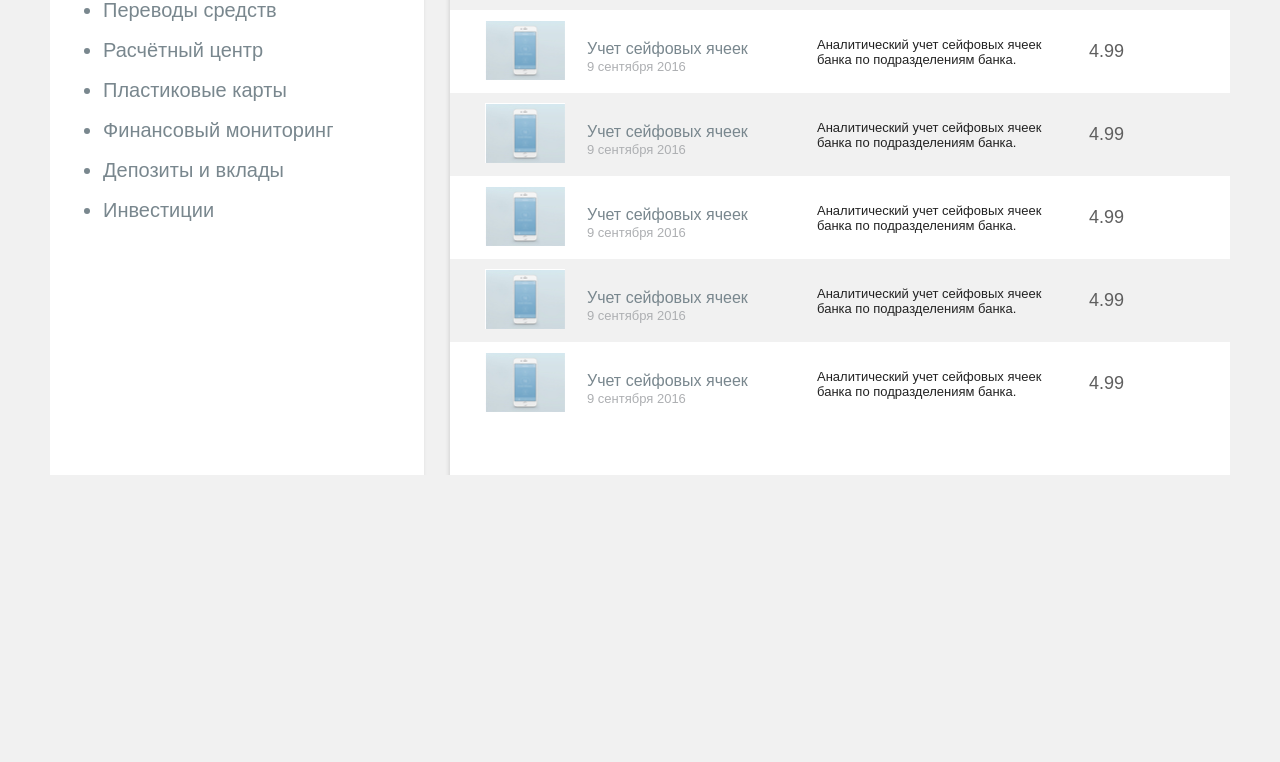
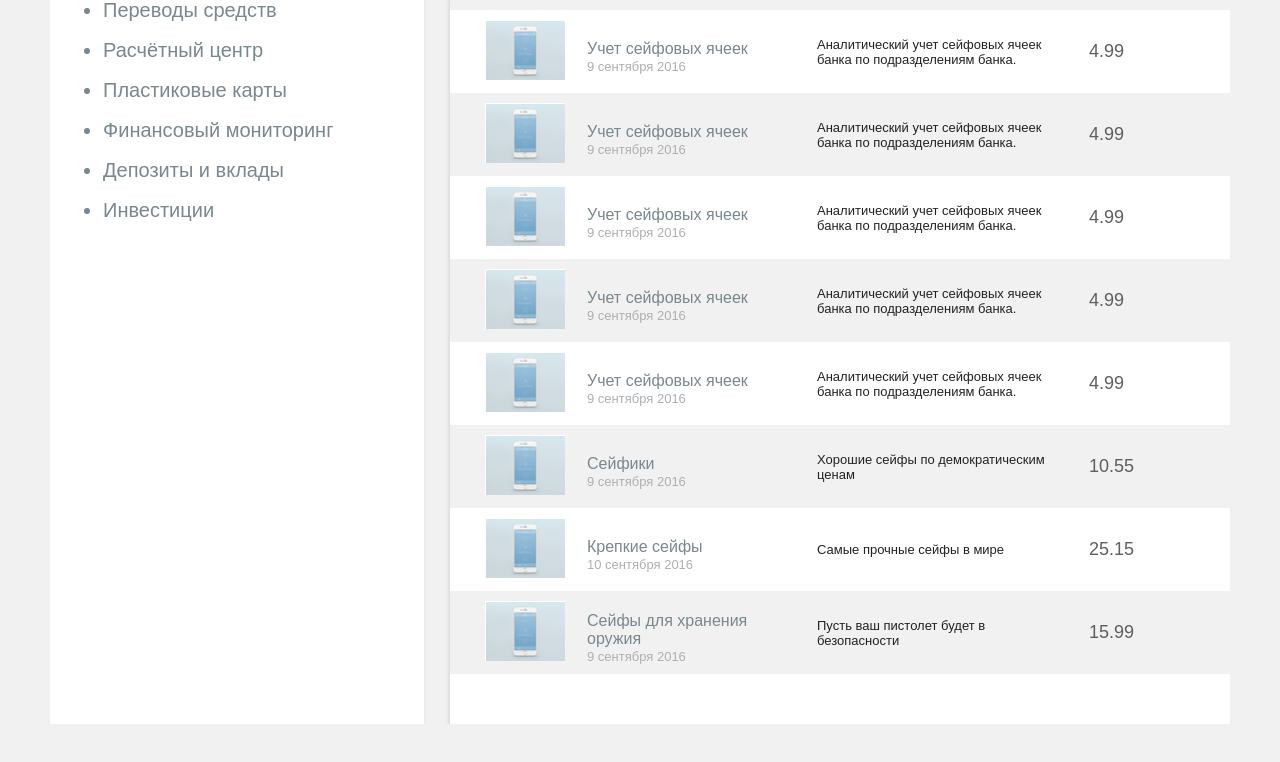
Before and after one commit to TatianaDementeva/Shop-Focus-Start, a website: page app/index.html in a window 1280 px wide. Shown: the part 612-1374 px from the top of the page. Before the commit the page ends 1137 px from the top, so only its background shows below. Drawn offline with Linux system fonts and the light colour scheme; a web font is replaced by a local one.

Commit message:
Added new script: changeApp.js

```diff
--- a/app/css/style-categories.css
+++ b/app/css/style-categories.css
@@ -10,7 +10,7 @@ body {
 	background: #f1f1f1;
 }
 .o-header-wrapper {
-	background-color: #ffffff;.
+	background-color: #ffffff;
 /*	box-shadow: 0 1px 3px 0 rgba(0, 0, 0, 0.08);/* надо сделать тень на всю ширину блока*/
 }
 .o-header {
--- a/app/index.html
+++ b/app/index.html
@@ -5,6 +5,7 @@
     <meta charset="UTF-8">
 	<link rel="stylesheet" type="text/css" href="css/ui-kit.css">
 	<link rel="stylesheet" type="text/css" href="css/style-categories.css">
+
 </head>
 <body>
 <div class="o-header-wrapper">
@@ -53,7 +54,7 @@
 				</tr>
 			</thead>
 			<tr>
-				<td class="c-info-table__photo"><img src="assets/icons/shot-2.jpg" width="80px" height="60px"></td>
+				<td class="c-info-table__photo"><img src="assets/icons/shot-2.jpg" width="80" height="60"></td>
 				<td class="c-info-table__title">
 					<a class="c-info-table__title_link">Учет сейфовых ячеек</a><br>
 					<time datetime="2016-09-09" class="c-info-table__title_date" >9 сентября 2016</time>
@@ -62,7 +63,7 @@
 				<td class="c-info-table__cost">4.99</td>
 			</tr>
 			<tr>
-				<td class="c-info-table__photo"><img src="assets/icons/shot-2.jpg" width="80px" height="60px"></td>
+				<td class="c-info-table__photo"><img src="assets/icons/shot-2.jpg" width="80" height="60"></td>
 				<td class="c-info-table__title">
 					<a class="c-info-table__title_link">Учет сейфовых ячеек</a><br>
 					<time datetime="2016-09-09" class="c-info-table__title_date" >9 сентября 2016</time>
@@ -71,7 +72,7 @@
 				<td class="c-info-table__cost">4.99</td>
 			</tr>
 			<tr>
-				<td class="c-info-table__photo"><img src="assets/icons/shot-2.jpg" width="80px" height="60px"></td>
+				<td class="c-info-table__photo"><img src="assets/icons/shot-2.jpg" width="80" height="60"></td>
 				<td class="c-info-table__title">
 					<a class="c-info-table__title_link">Учет сейфовых ячеек</a><br>
 					<time datetime="2016-09-09" class="c-info-table__title_date" >9 сентября 2016</time>
@@ -80,7 +81,7 @@
 				<td class="c-info-table__cost">4.99</td>
 			</tr>
 			<tr>
-				<td class="c-info-table__photo"><img src="assets/icons/shot-2.jpg" width="80px" height="60px"></td>
+				<td class="c-info-table__photo"><img src="assets/icons/shot-2.jpg" width="80" height="60"></td>
 				<td class="c-info-table__title">
 					<a class="c-info-table__title_link">Учет сейфовых ячеек</a><br>
 					<time datetime="2016-09-09" class="c-info-table__title_date" >9 сентября 2016</time>
@@ -89,7 +90,7 @@
 				<td class="c-info-table__cost">4.99</td>
 			</tr>
 			<tr>
-				<td class="c-info-table__photo"><img src="assets/icons/shot-2.jpg" width="80px" height="60px"></td>
+				<td class="c-info-table__photo"><img src="assets/icons/shot-2.jpg" width="80" height="60"></td>
 				<td class="c-info-table__title">
 					<a class="c-info-table__title_link">Учет сейфовых ячеек</a><br>
 					<time datetime="2016-09-09" class="c-info-table__title_date" >9 сентября 2016</time>
@@ -98,7 +99,7 @@
 				<td class="c-info-table__cost">4.99</td>
 			</tr>
 			<tr>
-				<td class="c-info-table__photo"><img src="assets/icons/shot-2.jpg" width="80px" height="60px"></td>
+				<td class="c-info-table__photo"><img src="assets/icons/shot-2.jpg" width="80" height="60"></td>
 				<td class="c-info-table__title">
 					<a class="c-info-table__title_link">Учет сейфовых ячеек</a><br>
 					<time datetime="2016-09-09" class="c-info-table__title_date" >9 сентября 2016</time>
@@ -107,7 +108,7 @@
 				<td class="c-info-table__cost">4.99</td>
 			</tr>
 			<tr>
-				<td class="c-info-table__photo"><img src="assets/icons/shot-2.jpg" width="80px" height="60px"></td>
+				<td class="c-info-table__photo"><img src="assets/icons/shot-2.jpg" width="80" height="60"></td>
 				<td class="c-info-table__title">
 					<a class="c-info-table__title_link">Учет сейфовых ячеек</a><br>
 					<time datetime="2016-09-09" class="c-info-table__title_date" >9 сентября 2016</time>
@@ -116,7 +117,7 @@
 				<td class="c-info-table__cost">4.99</td>
 			</tr>
 			<tr>
-				<td class="c-info-table__photo"><img src="assets/icons/shot-2.jpg" width="80px" height="60px"></td>
+				<td class="c-info-table__photo"><img src="assets/icons/shot-2.jpg" width="80" height="60"></td>
 				<td class="c-info-table__title">
 					<a class="c-info-table__title_link">Учет сейфовых ячеек</a><br>
 					<time datetime="2016-09-09" class="c-info-table__title_date" >9 сентября 2016</time>
@@ -125,7 +126,7 @@
 				<td class="c-info-table__cost">4.99</td>
 			</tr>
 			<tr>
-				<td class="c-info-table__photo"><img src="assets/icons/shot-2.jpg" width="80px" height="60px"></td>
+				<td class="c-info-table__photo"><img src="assets/icons/shot-2.jpg" width="80" height="60"></td>
 				<td class="c-info-table__title">
 					<a class="c-info-table__title_link">Учет сейфовых ячеек</a><br>
 					<time datetime="2016-09-09" class="c-info-table__title_date" >9 сентября 2016</time>
@@ -149,5 +150,6 @@
 		</g>
 	</symbol>
 </svg>
+<script src="js/changeApp.js"></script>
 </body>
 </html>
--- /dev/null
+++ b/app/js/changeApp.js
@@ -0,0 +1,116 @@
+var Apps = [
+    {
+        name: "Розовые сейфики",
+        date: "9 сентября 2016",
+        datetime: "2016-09-09",
+        description: "Самые мимишные сейфы в мире",
+        cost: "20.15",
+        src: "assets/icons/shot-2.jpg",
+    },
+    {
+        name: "Крепкие сейфы",
+        date: "10 сентября 2016",
+        datetime: "2016-09-10",
+        description: "Самые прочные сейфы в мире",
+        cost: "25.15",
+        src: "assets/icons/shot-2.jpg",
+    },
+    {
+        name: "Сейфы для дома",
+        date: "9 октября 2016",
+        datetime: "2016-10-09",
+        description: "Все лучшее для вашего дома",
+        cost: "2.15",
+        src: "assets/icons/shot-2.jpg",
+    },
+    {
+        name: "Сейфы для хранения оружия",
+        date: "9 сентября 2016",
+        datetime: "2016-09-09",
+        description: "Пусть ваш пистолет будет в безопасности",
+        cost: "15.99",
+        src: "assets/icons/shot-2.jpg",
+    },
+    {
+        name: "Сейфики",
+        date: "9 сентября 2016",
+        datetime: "2016-09-09",
+        description: "Хорошие сейфы по демократическим ценам",
+        cost: "10.55",
+        src: "assets/icons/shot-2.jpg",
+    }
+];
+
+/*<tr>
+				<td class="c-info-table__photo"><img src="assets/icons/shot-2.jpg" width="80px" height="60px"></td>
+				<td class="c-info-table__title">
+					<a class="c-info-table__title_link">Учет сейфовых ячеек</a><br>
+					<time datetime="2016-09-09" class="c-info-table__title_date" >9 сентября 2016</time>
+				</td>
+				<td class="c-info-table__description">Аналитический учет сейфовых ячеек банка по подразделениям банка.</td>
+				<td class="c-info-table__cost">4.99</td>
+</tr>*/
+function randomIndexElement(Apps) {
+    return Math.floor(Math.random() * Apps.length);
+}
+
+function createElementTable(Apps, index) {
+    var tr = document.createElement('tr');
+
+    var tdImage = document.createElement('td');
+    tdImage.className = "c-info-table__photo";
+
+    var img = document.createElement('img');
+    img.src = Apps[index].src;
+    img.width = "80";
+    img.height = "60";
+
+    var tdTitle = document.createElement('td');
+    tdTitle.className = "c-info-table__title";
+
+    var a = document.createElement('a');
+    a.className = "c-info-table__title_link";
+    a.innerText = Apps[index].name;
+
+    var br = document.createElement('br');
+
+    var time = document.createElement('time');
+    time.className = "c-info-table__title_date";
+    time.innerText = Apps[index].date;
+    time.datetime = Apps[index].datetime;
+
+    var tdDescription = document.createElement('td');
+    tdDescription.className = "c-info-table__description";
+    tdDescription.innerText = Apps[index].description;
+
+    var tdCost = document.createElement('td');
+    tdCost.className = "c-info-table__cost";
+    tdCost.innerText = Apps[index].cost;
+
+    tr.appendChild(tdImage);
+    tdImage.appendChild(img);
+    tr.appendChild(tdTitle);
+    tdTitle.appendChild(a);
+    tdTitle.appendChild(br);
+    tdTitle.appendChild(time);
+    tr.appendChild(tdDescription);
+    tr.appendChild(tdCost);
+
+    const tableBody = document.querySelector('tbody');
+
+    tableBody.appendChild(tr);
+}
+
+var index1 = randomIndexElement(Apps);
+var index2 = randomIndexElement(Apps);
+var index3 = randomIndexElement(Apps);
+
+while( index1 == index2 ) {
+    index2 = randomIndexElement(Apps);
+}
+while( index1 == index3 || index2 == index3 ) {
+    index3 = randomIndexElement(Apps);
+}
+createElementTable(Apps, index1);
+createElementTable(Apps, index2);
+createElementTable(Apps, index3);
```
Also changed, not shown: app/js/highlighting.js (added, +29 -0 lines), app/js/light.js (deleted, +0 -29 lines).
